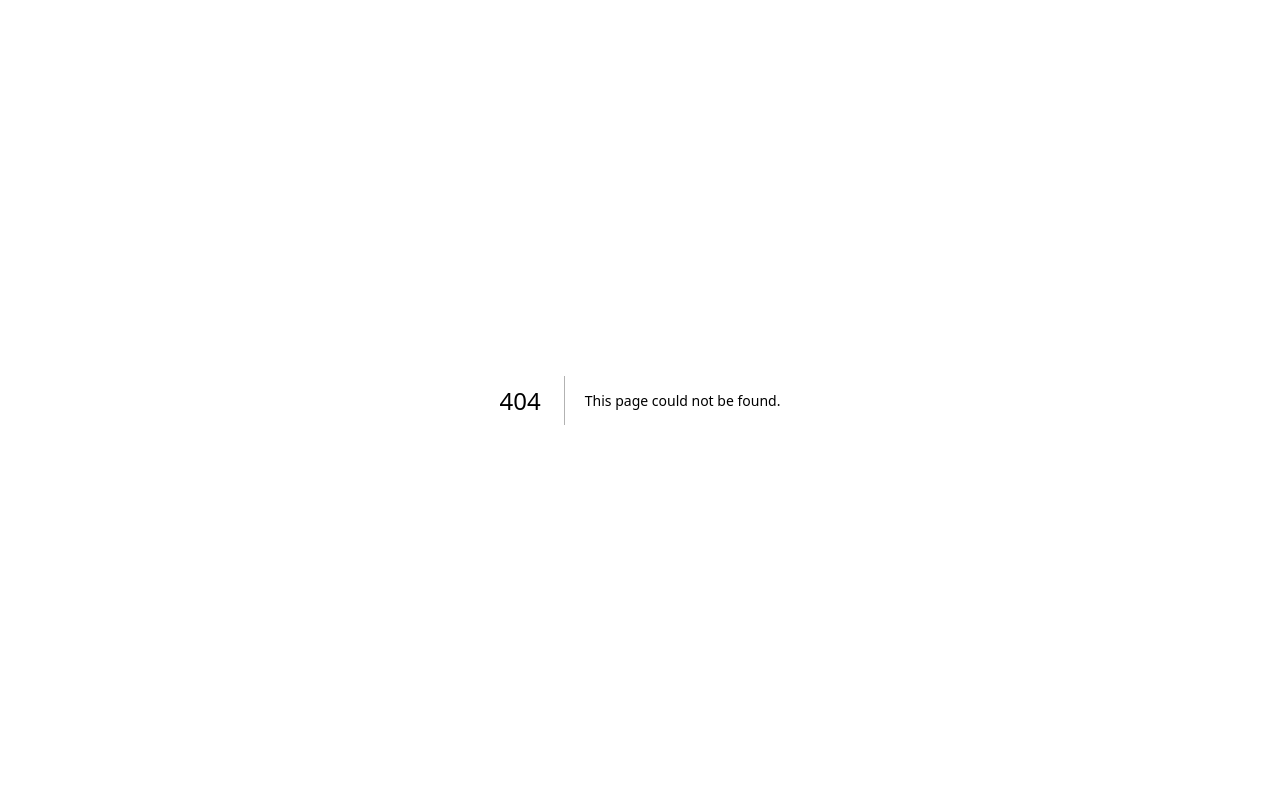
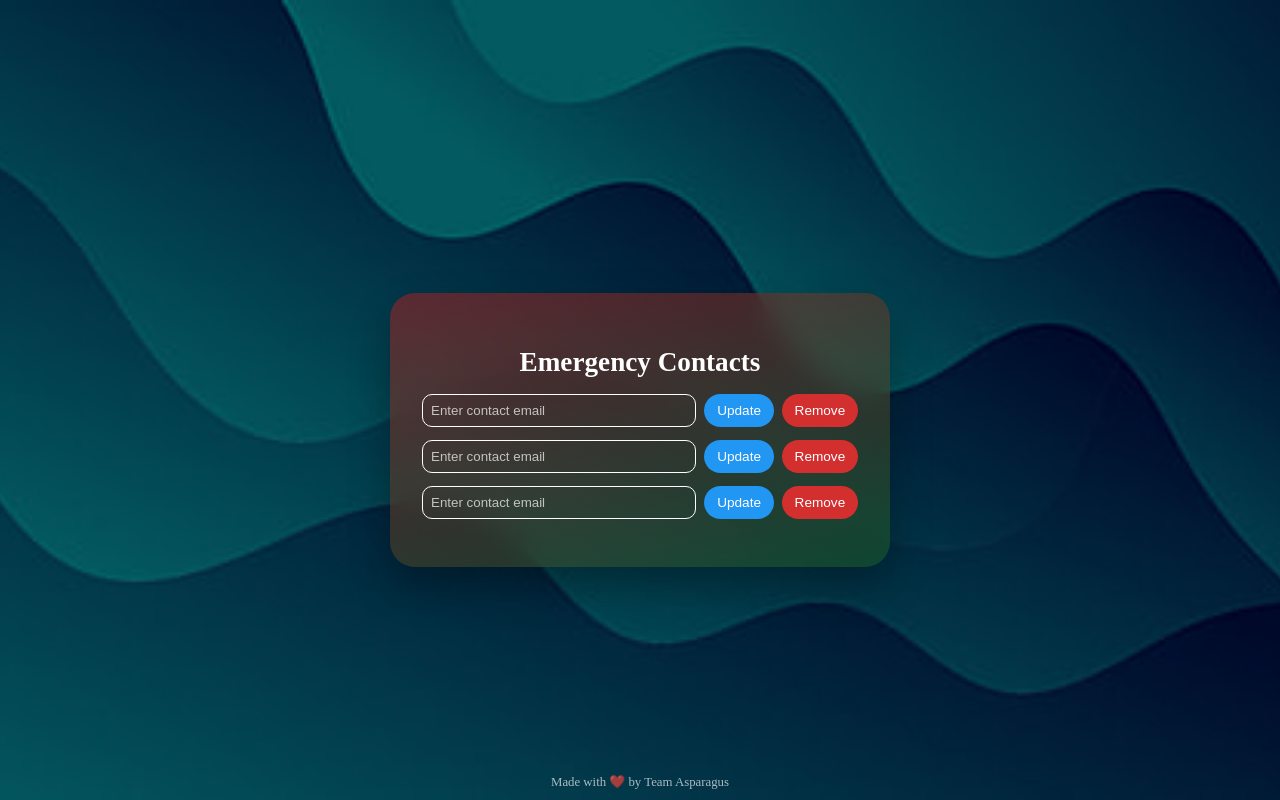
Before and after one commit to zeedan27/Daak, a Next.js app: page /contacts in a window 1280 px wide. Before the commit this address had no page. Built offline with nearby package versions, Linux system fonts and the light colour scheme; no server answers; the database is empty; sample sign-in values are in the browser's storage.

Commit message:
Create emergency contacts page

```diff
--- /dev/null
+++ b/src/app/contacts/page.js
@@ -0,0 +1,103 @@
+"use client";
+
+import { useEffect, useState } from "react";
+import { useRouter } from "next/navigation";
+import { auth } from "@/firebase/firebase";
+import { onAuthStateChanged } from "firebase/auth";
+import { doc, getDoc, updateDoc } from "firebase/firestore";
+import { firestore } from "@/firebase/firebase";
+
+export default function ContactsPage() {
+  const router = useRouter();
+
+  const [uid, setUid] = useState(null);
+  const [contacts, setContacts] = useState(["", "", ""]);
+  const [status, setStatus] = useState("");
+
+  useEffect(() => {
+    const unsub = onAuthStateChanged(auth, async (user) => {
+      if (!user) {
+        router.push("/login");
+        return;
+      }
+
+      setUid(user.uid);
+
+      const snap = await getDoc(doc(firestore, "users", user.uid));
+      const saved = snap.data()?.emergencyContacts || ["", "", ""];
+
+      const filled = [...saved];
+      while (filled.length < 3) filled.push("");
+
+      setContacts(filled);
+    });
+
+    return () => unsub();
+  }, [router]);
+
+  const updateContact = async (index) => {
+    const email = contacts[index].trim();
+    if (!email) {
+      setStatus("Please enter a valid email.");
+      return;
+    }
+
+    await saveContacts();
+  };
+
+  const removeContact = async (index) => {
+    const updated = [...contacts];
+    updated[index] = "";
+    setContacts(updated);
+    await saveContacts(updated);
+  };
+
+  const saveContacts = async (override) => {
+    try {
+      await updateDoc(doc(firestore, "users", uid), {
+        emergencyContacts: override || contacts,
+      });
+      setStatus("Contacts updated.");
+    } catch (err) {
+      setStatus(err.message);
+    }
+  };
+
+  return (
+    <div className="contacts-page">
+      <div className="contacts-card">
+        <h2>Emergency Contacts</h2>
+
+        <div className="contacts-container">
+          {contacts.map((email, i) => (
+            <div className="contact-row" key={i}>
+              <input
+                type="email"
+                value={email}
+                placeholder="Enter contact email"
+                onChange={(e) => {
+                  const updated = [...contacts];
+                  updated[i] = e.target.value;
+                  setContacts(updated);
+                }}
+              />
+              <button onClick={() => updateContact(i)}>Update</button>
+              <button
+                className="danger"
+                onClick={() => removeContact(i)}
+              >
+                Remove
+              </button>
+            </div>
+          ))}
+        </div>
+
+        <p className="status">{status}</p>
+      </div>
+
+      <footer className="contacts-footer">
+        Made with ❤️ by Team Asparagus
+      </footer>
+    </div>
+  );
+}
--- a/src/app/layout.js
+++ b/src/app/layout.js
@@ -8,6 +8,7 @@ import "@/styles/heatmap.css";
 import "@/styles/report.css";
 import "@/styles/public-reports.css";
 import "@/styles/report-detail.css";
+import "@/styles/contacts.css";
 
 
 const geistSans = Geist({
--- /dev/null
+++ b/src/styles/contacts.css
@@ -0,0 +1,95 @@
+.contacts-page {
+  min-height: 100vh;
+  background: url("/assets/images/daak-bg.png") no-repeat center center fixed;
+  background-size: cover;
+  display: flex;
+  justify-content: center;
+  align-items: center;
+  padding-top: 60px;
+}
+
+.contacts-card {
+  background: linear-gradient(
+    160deg,
+    rgba(183, 28, 28, 0.5),
+    rgba(27, 94, 32, 0.5)
+  );
+  backdrop-filter: blur(15px);
+  padding: 2rem;
+  border-radius: 25px;
+  box-shadow: 0 20px 40px rgba(0, 0, 0, 0.3);
+  width: 90%;
+  max-width: 500px;
+  color: white;
+  text-align: center;
+}
+
+.contacts-card h2 {
+  margin-bottom: 1rem;
+  font-size: 1.7rem;
+}
+
+.contact-row {
+  display: flex;
+  gap: 0.5rem;
+  margin-bottom: 0.8rem;
+}
+
+.contact-row input {
+  flex: 1;
+  padding: 0.5rem;
+  border-radius: 10px;
+  border: 1px solid white;
+  background: transparent;
+  color: white;
+}
+
+.contact-row input::placeholder {
+  color: rgba(255, 255, 255, 0.7);
+}
+
+.contact-row button {
+  background: #2196f3;
+  border: none;
+  border-radius: 20px;
+  padding: 0.4rem 0.8rem;
+  color: white;
+  font-size: 0.85rem;
+  cursor: pointer;
+}
+
+.contact-row button:hover {
+  background: #1976d2;
+}
+
+.contact-row .danger {
+  background: #d32f2f;
+}
+
+.contact-row .danger:hover {
+  background: #b71c1c;
+}
+
+.status {
+  margin-top: 1rem;
+}
+
+.contacts-footer {
+  position: fixed;
+  bottom: 10px;
+  width: 100%;
+  text-align: center;
+  font-size: 0.8rem;
+  color: #ffffffaa;
+}
+
+/* ✅ MOBILE-ONLY CHANGES */
+@media (max-width: 700px) {
+  .contact-row {
+    flex-direction: column;
+  }
+
+  .contact-row button {
+    width: 100%;
+  }
+}
```
